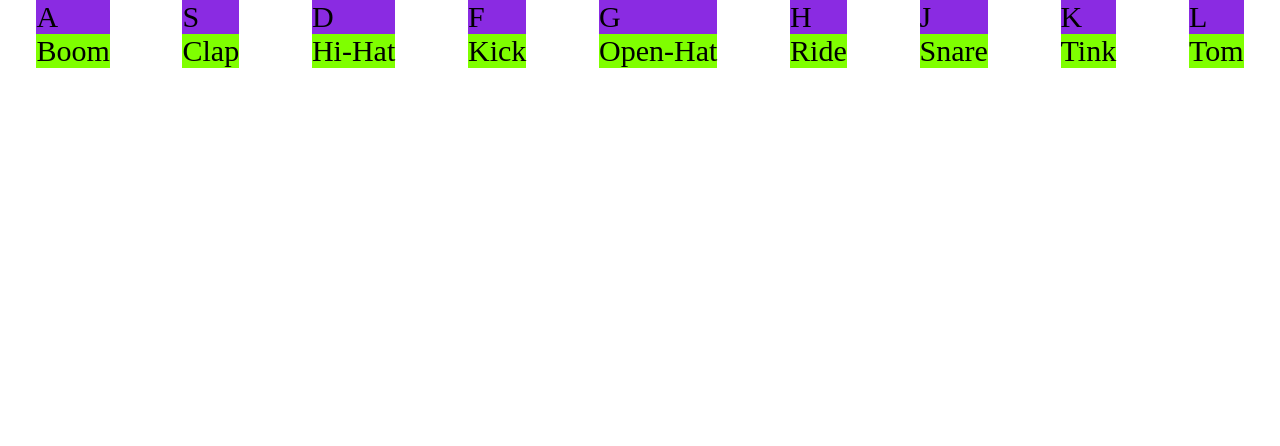
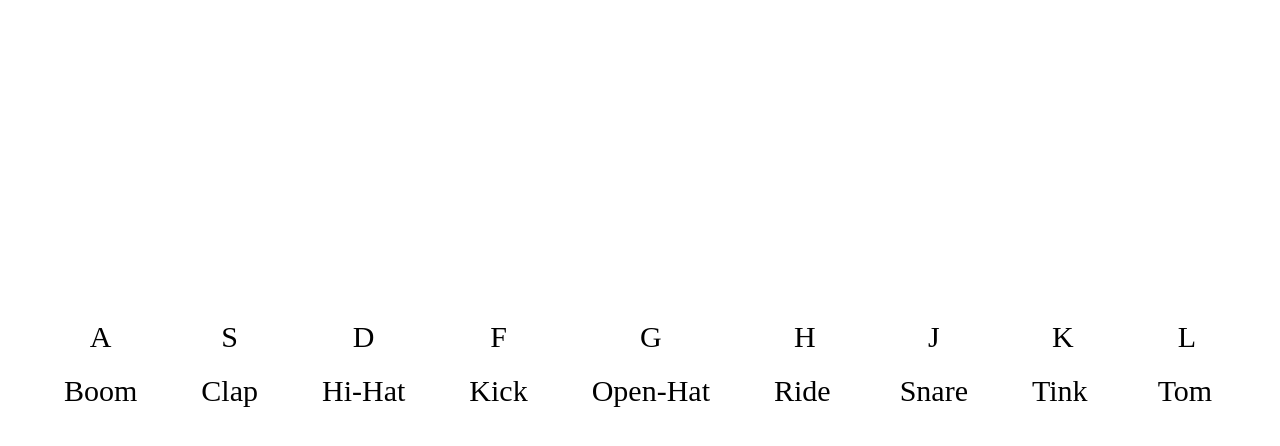
Before and after one commit to rosindubh/drumKitChallenge, a plain HTML site: page index.html in a window 1280 px wide. Drawn offline with Linux system fonts and the light colour scheme.

Commit message:
centered key names and instrument names on page

```diff
--- a/style.css
+++ b/style.css
@@ -11,15 +11,23 @@ p {
 }
 
 .keys {
+    padding-top: 300px;
     /*background-color: blue;*/
     display: flex;
-    justify-content: space-around
+    justify-content: space-evenly;
+    flex-wrap:wrap;
 }
 
+
+
 .key {
-    background-color: blueviolet;
+    /*background-color: blueviolet;*/
+    display: flex;
+    justify-content: center;
+    padding: 20px;
 }
 
 .name {
-    background-color: chartreuse;
+    /*background-color: chartreuse;*/
+    padding-bottom: 20px;
 }
```
